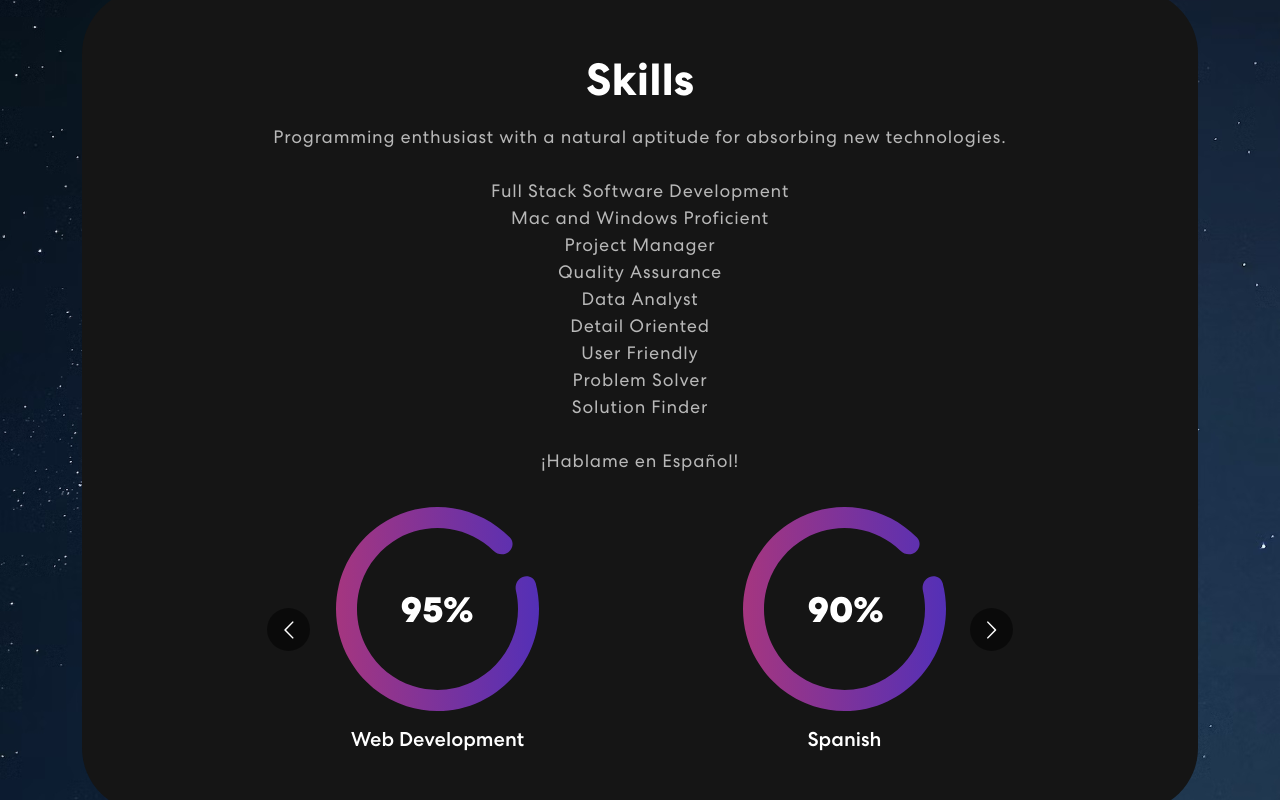
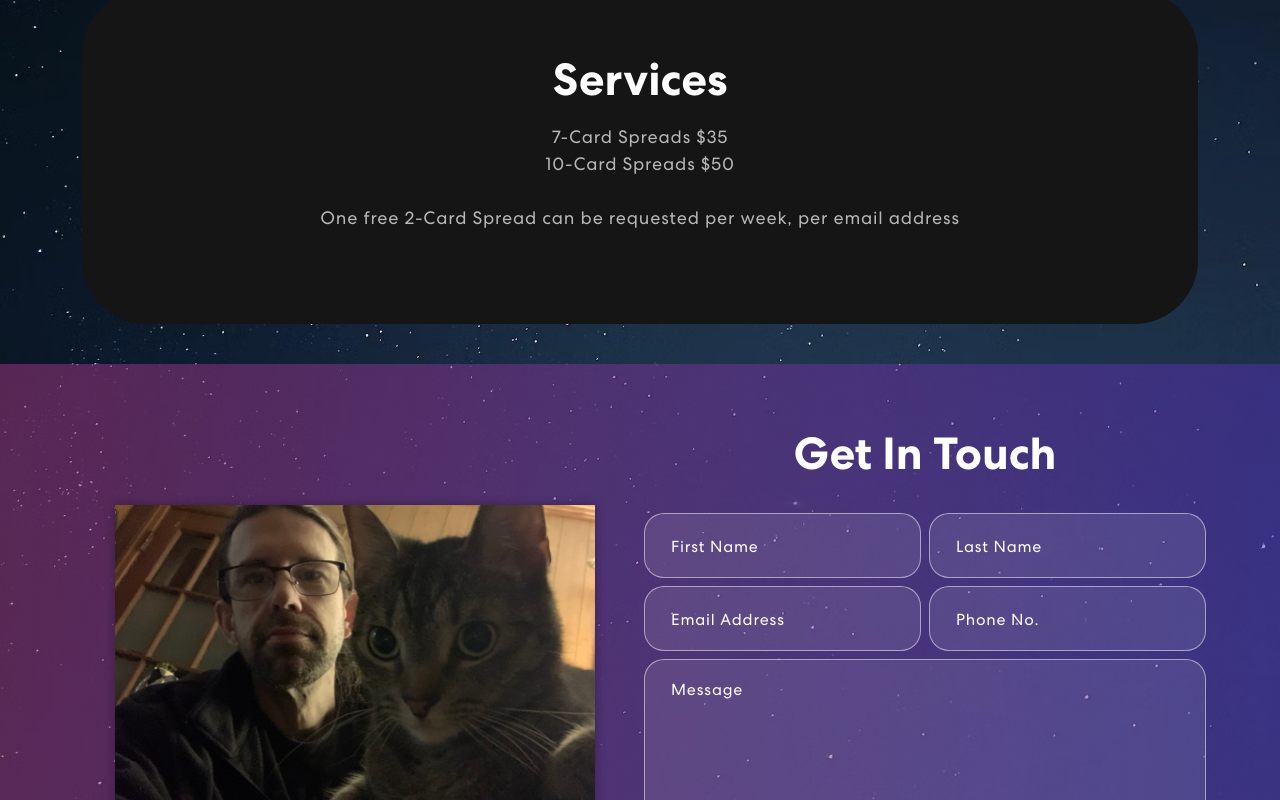
Before and after one commit to michaelangelesz/TarotReadingsPortfolio, a React (Create React App) app: page / in a window 1280 px wide. Shown: the part 880-1680 px from the top of the page. Built offline with nearby package versions, Linux system fonts and the light colour scheme.

Commit message:
remove skill meters and update services list

```diff
--- a/src/Components/Skills.js
+++ b/src/Components/Skills.js
@@ -1,29 +1,6 @@
-import Carousel from "react-multi-carousel"
-import meter1 from "../assets/images/meter1.svg"
-import meter2 from "../assets/images/meter2.svg"
-import meter3 from "../assets/images/meter3.svg"
 import "react-multi-carousel/lib/styles.css"
 
 export const Skills = () => {
-  const responsive = {
-    superLargeDesktop: {
-      // the naming can be any, depends on you.
-      breakpoint: { max: 4000, min: 3000 },
-      items: 5,
-    },
-    desktop: {
-      breakpoint: { max: 3000, min: 1024 },
-      items: 3,
-    },
-    tablet: {
-      breakpoint: { max: 1024, min: 464 },
-      items: 2,
-    },
-    mobile: {
-      breakpoint: { max: 464, min: 0 },
-      items: 1,
-    },
-  }
 
   return (
     <section className="skill" id="skills">
@@ -31,49 +8,15 @@ export const Skills = () => {
         <div className="row">
           <div className="col-12">
             <div className="skill-bx wow zoomIn">
-              <h2>Skills</h2>
+              <h2>Services</h2>
               <div>
                 <p>
-                  Programming enthusiast with a natural aptitude for absorbing
-                  new technologies.
-                  <br />
-                  <br />
-                  Full Stack Software Development <br />
-                  Mac and Windows Proficient <br />
-                  Project Manager <br />
-                  Quality Assurance <br />
-                  Data Analyst <br />
-                  Detail Oriented <br />
-                  User Friendly <br />
-                  Problem Solver <br />
-                  Solution Finder
-                  <br />
-                  <br />
-                  ¡Hablame en Español!
+                7-Card Spreads $35<br />
+                10-Card Spreads $50<br />
+                <br />
+                One free 2-Card Spread can be requested per week, per email address
                 </p>
               </div>
-              <Carousel
-                responsive={responsive}
-                infinite={true}
-                className="owl-carousel owl-theme skill-slider"
-              >
-                <div className="item">
-                  <img src={meter1} alt="web development" />
-                  <h5>Web Development</h5>
-                </div>
-                <div className="item">
-                  <img src={meter3} alt="spanish" />
-                  <h5>Spanish</h5>
-                </div>
-                <div className="item">
-                  <img src={meter1} alt="brand identity" />
-                  <h5>Brand Identity</h5>
-                </div>
-                <div className="item">
-                  <img src={meter2} alt="logo design" />
-                  <h5>Logo Design</h5>
-                </div>
-              </Carousel>
             </div>
           </div>
         </div>
```
